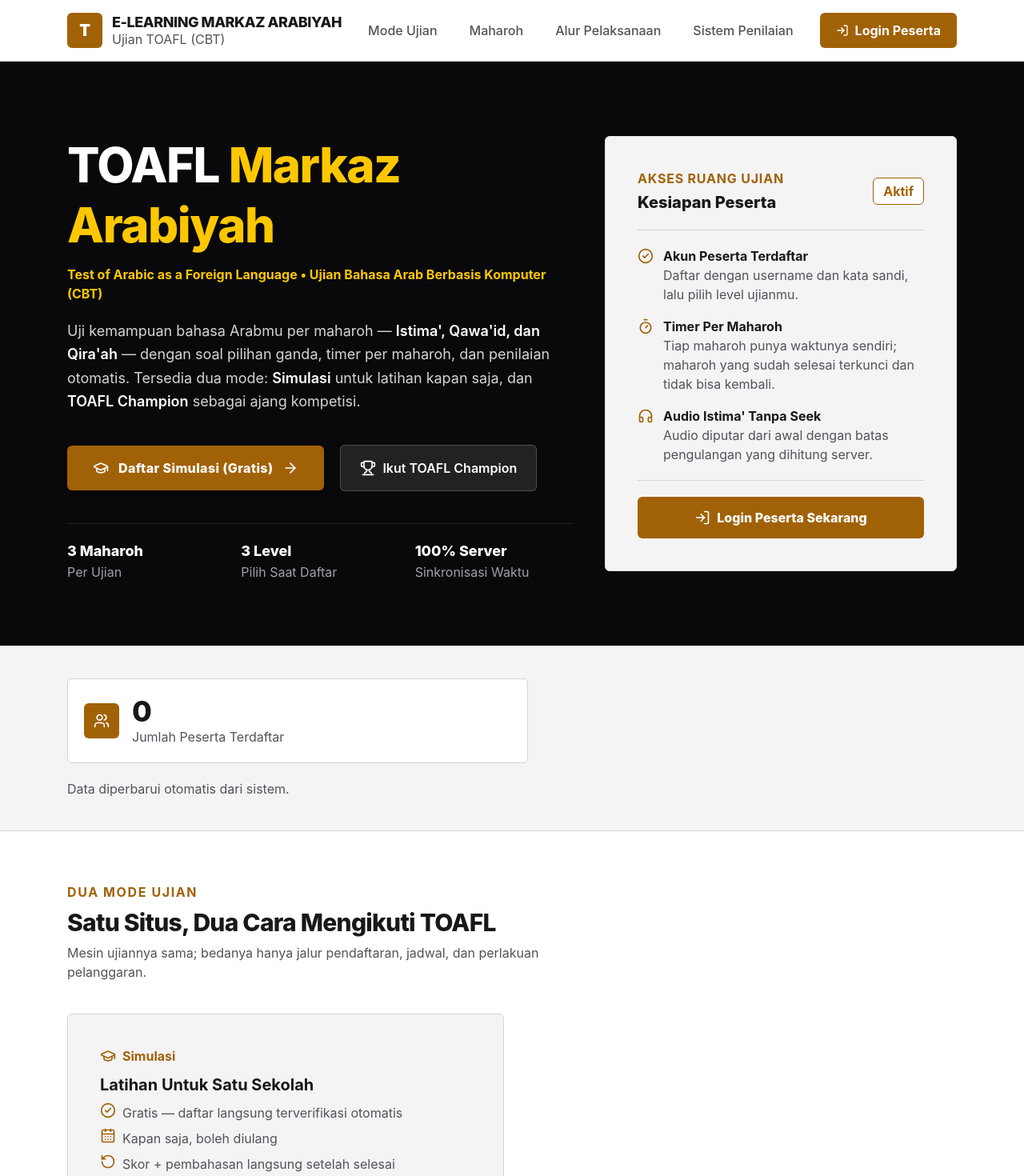
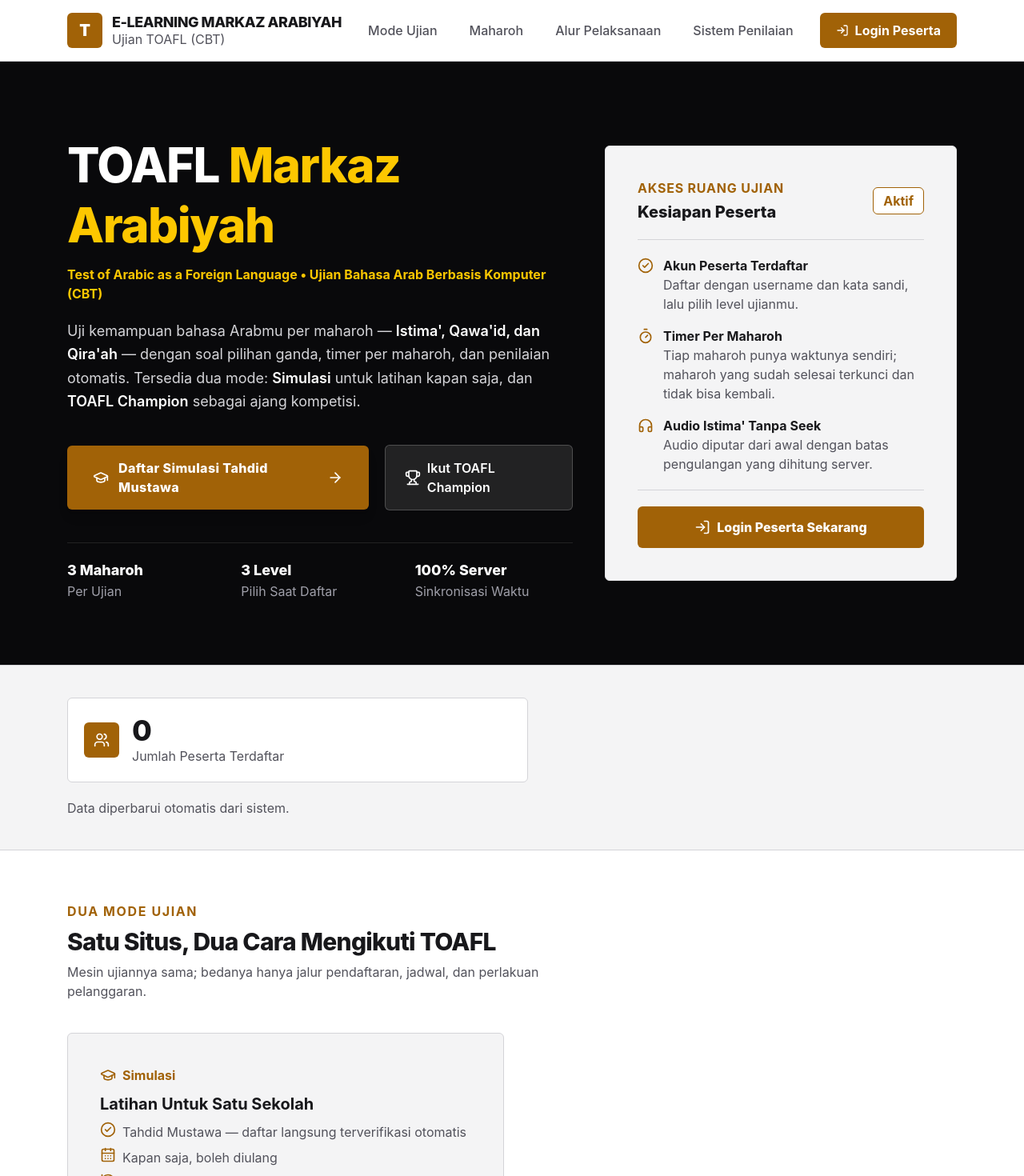
Before and after one commit to ibnualwan22/e-learning, a Next.js app: page / in a window 1280 px wide. Shown: the top 1470 px of the page at 80% size. Built offline with nearby package versions, Linux system fonts and the light colour scheme; no server answers; the database is empty.

Commit message:
TOAFL: halaman utama tanpa 'gratis', jadi Simulasi Tahdid Mustawa

```diff
--- a/src/app/page.tsx
+++ b/src/app/page.tsx
@@ -244,7 +244,7 @@ export default async function HomePage() {
                     className="inline-flex items-center justify-center gap-3 px-8 py-4 rounded-md bg-[var(--color-surface-strong)] hover:bg-[var(--color-surface-strong-hover)] active:bg-[var(--color-surface-strong-active)] text-[var(--color-surface-base)] font-extrabold text-base tracking-wide shadow-lg transition duration-[200ms] focus-visible:outline-2 focus-visible:outline-offset-4 focus-visible:outline-[var(--color-text-tertiary)]"
                   >
                     <GraduationCap className="w-5 h-5 shrink-0" aria-hidden="true" />
-                    <span>Daftar Simulasi (Gratis)</span>
+                    <span>Daftar Simulasi Tahdid Mustawa</span>
                     <ArrowRight
                       className="w-5 h-5 shrink-0"
                       aria-hidden="true"
@@ -433,7 +433,7 @@ export default async function HomePage() {
                 <ul className="text-base text-[var(--color-text-secondary)] leading-relaxed mt-2 space-y-1.5 list-none">
                   <li className="flex gap-2">
                     <CheckCircle2 className="w-5 h-5 text-[var(--color-surface-strong)] shrink-0" aria-hidden="true" />
-                    Gratis — daftar langsung terverifikasi otomatis
+                    Tahdid Mustawa — daftar langsung terverifikasi otomatis
                   </li>
                   <li className="flex gap-2">
                     <CalendarDays className="w-5 h-5 text-[var(--color-surface-strong)] shrink-0" aria-hidden="true" />
```
